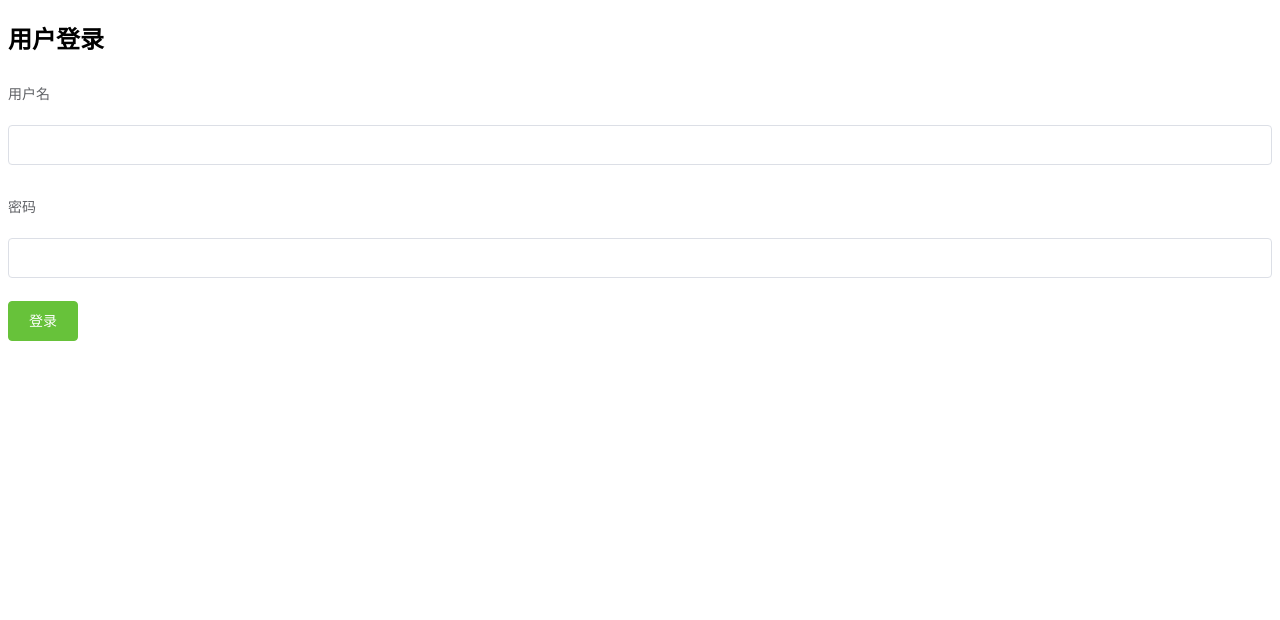
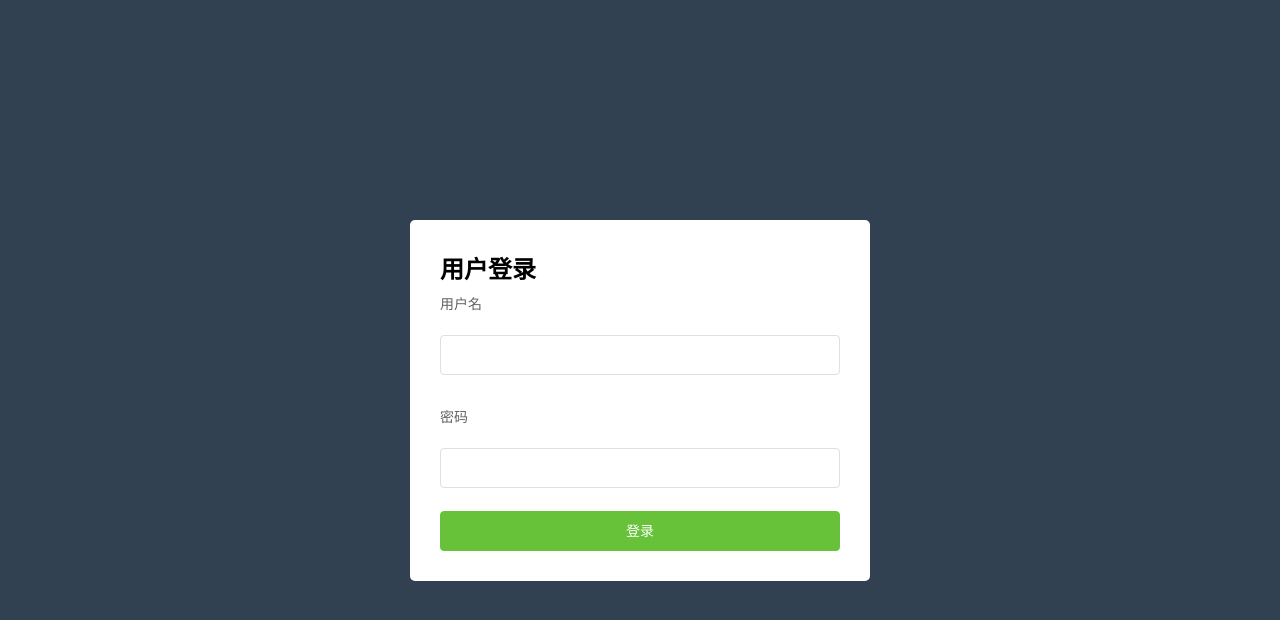
Before and after one commit to zhao9468/demo, a Vue app: page /#/login in a window 1280 px wide. Shown: the top 620 px of the page. Built offline with nearby package versions, Linux system fonts and the light colour scheme.

Commit message:
处理登录请求的响应

```diff
--- a/package.json
+++ b/package.json
@@ -10,6 +10,7 @@
     "build": "node build/build.js"
   },
   "dependencies": {
+    "axios": "^0.18.0",
     "element-ui": "^2.6.3",
     "vue": "^2.5.2",
     "vue-router": "^3.0.1"
--- a/src/App.vue
+++ b/src/App.vue
@@ -11,4 +11,7 @@
 </script>
 
 <style>
+#app {
+  height: 100%;
+}
 </style>
--- /dev/null
+++ b/src/assets/css/base.css
@@ -0,0 +1,5 @@
+html,body,h2 {
+    margin: 0;
+    padding: 0;
+    height:100%;
+}
--- a/src/components/login.vue
+++ b/src/components/login.vue
@@ -8,7 +8,7 @@
       <el-form-item label="密码">
         <el-input v-model="formdata.password"></el-input>
       </el-form-item>
-      <el-button class="login-btn" type="success">登录</el-button>
+      <el-button @click.prevent="handleLogin" class="login-btn" type="success">登录</el-button>
     </el-form>
   </div>
 </template>
@@ -22,9 +22,48 @@
         password: ""
       }
     };
+  },
+  methods: {
+    //发送登录请求
+    handleLogin() {
+      this.$http
+        .post(`login`, this.formdata)
+        .then(res => {
+          console.log(res);
+          const {
+            data: {
+              data,
+              meta: { msg, status }
+            }
+          } = res;
+          if (status === 200) {
+          } else {
+            this.$message.error(msg);
+          }
+        })
+        .catch(err => {
+          console.log(err);
+        });
+    }
   }
 };
 </script>
 
 <style>
+.login-wrap {
+  height: 100%;
+  background-color: #324152;
+  display: flex;
+  justify-content: center;
+  align-items: center;
+}
+.login-form {
+  background-color: #fff;
+  border-radius: 5px;
+  width: 400px;
+  padding: 30px;
+}
+.login-btn {
+  width: 100%;
+}
 </style>
--- a/src/main.js
+++ b/src/main.js
@@ -5,6 +5,10 @@
 import ElementUI from 'element-ui';
 import 'element-ui/lib/theme-chalk/index.css';
 import router from './router'
+import '@/assets/css/base.css'
+import axios from 'axios'
+axios.defaults.baseURL = 'http://localhost:8888/api/private/v1/'
+Vue.prototype.$http = axios
 
 Vue.config.productionTip = false
 Vue.use(ElementUI)
```
Also changed, not shown: 1 other file (tests, documents, lock files or other folders).
